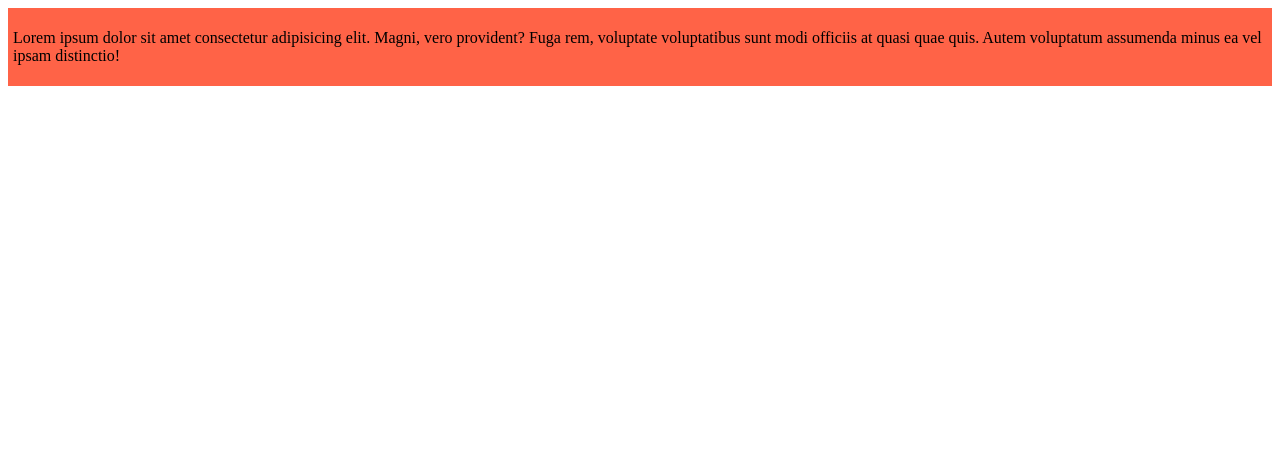
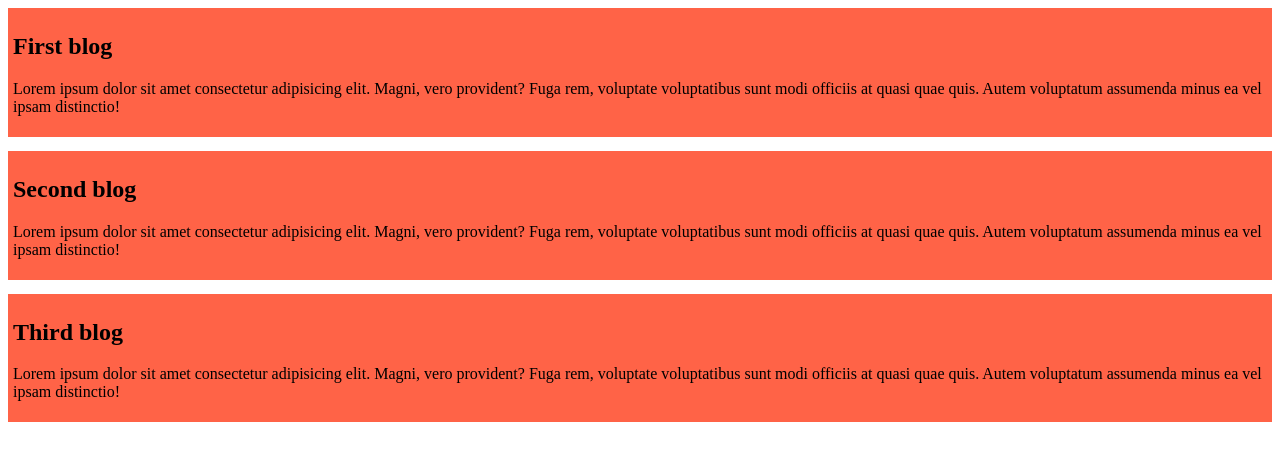
Before and after one commit to najmulalam9/my-first-site, a plain HTML site: page index.html in a window 1280 px wide. Drawn offline with Linux system fonts and the light colour scheme.

Commit message:
update blog

```diff
--- a/index.html
+++ b/index.html
@@ -8,6 +8,17 @@
 </head>
 <body>
     <div>
+        <h2>First blog</h2>
+        <p>Lorem ipsum dolor sit amet consectetur adipisicing elit. Magni, vero provident? Fuga rem, voluptate voluptatibus sunt modi officiis at quasi quae quis. Autem voluptatum assumenda minus ea vel ipsam distinctio!</p>
+    </div>
+
+    <div>
+        <h2>Second blog</h2>
+        <p>Lorem ipsum dolor sit amet consectetur adipisicing elit. Magni, vero provident? Fuga rem, voluptate voluptatibus sunt modi officiis at quasi quae quis. Autem voluptatum assumenda minus ea vel ipsam distinctio!</p>
+    </div>
+
+    <div>
+        <h2>Third blog</h2>
         <p>Lorem ipsum dolor sit amet consectetur adipisicing elit. Magni, vero provident? Fuga rem, voluptate voluptatibus sunt modi officiis at quasi quae quis. Autem voluptatum assumenda minus ea vel ipsam distinctio!</p>
     </div>
 
--- a/styles/blog.css
+++ b/styles/blog.css
@@ -1,5 +1,6 @@
 div {
     background-color: tomato;
     padding: 5px;
+    margin-bottom: 14px;
 
 }
```
